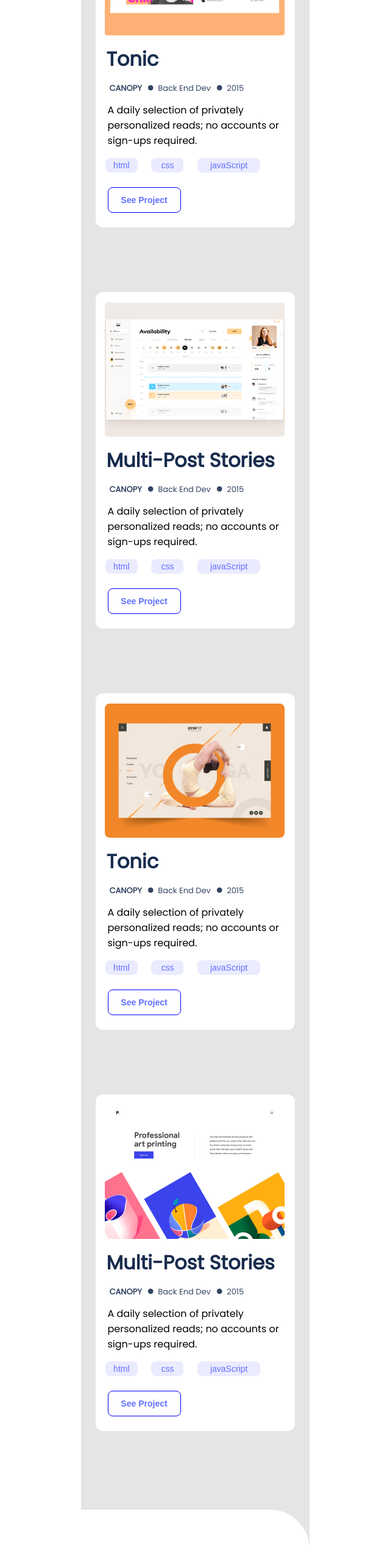
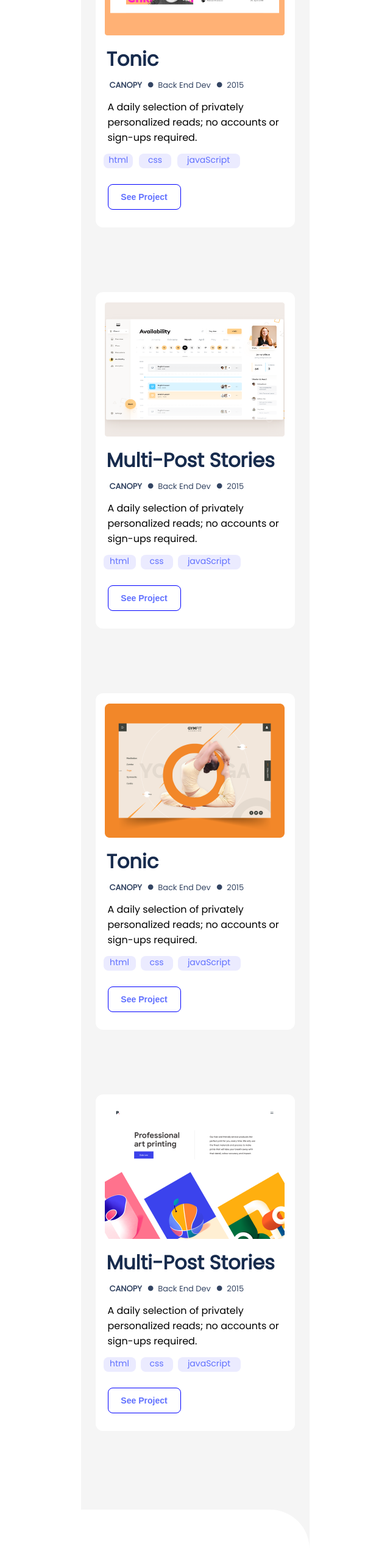
Before and after one commit to tashisrael/Personal-Portfolio, a plain HTML site: page index.html in a window 1280 px wide. Shown: the part 1044-3601 px from the top of the page at 61% size, without its empty margins (320-960 px from the left). Drawn offline with Linux system fonts and the light colour scheme.

Commit message:
review corrections

```diff
--- a/index.html
+++ b/index.html
@@ -5,7 +5,6 @@
 	<meta name="viewport" content="width=device-width, initial-scale=1">
 	<script src="https://kit.fontawesome.com/f836ddcdbf.js" crossorigin="anonymous"></script>
     <link href='https://fonts.googleapis.com/css?family=Poppins' rel='stylesheet'/>
-
 	<title>My Portifolio Page</title>
 	<link rel="stylesheet" type="text/css" href="styles.css">
 </head>
@@ -20,7 +19,6 @@
 			</nav>
 		</section>
 	</header>
-
 	<main class="main">
 		<section class="headline">
 				<div class="headline-div">
@@ -31,7 +29,6 @@
 						<p>I’m a software developer! I can help you build a product, feature or website Look through some of my work and experience! If you like what you see and have a project you need coded, don’t hestiate to contact me.</p>
 					</div>
 					<div class="thirdparagraph">
-
 						<p>LET'S CONNECT</p>
 					</div>
 
@@ -40,11 +37,10 @@
 			    	</div>
 				</div>
 		</section>
-
 		<section class="works">
 			<div class="works1">
 				<img class="snap" src="images/Snap3.png" alt="">
-			<p class="tonic">Tonic</p>
+				<h2 class="tonic">Tonic</h2>
 
 				<div class="grid-container">
 				  	<div class="grid-item1"><p>CANOPY</p></div>
@@ -54,18 +50,16 @@
 				  	<div class="grid-item5"><p>2015</p></div>
 				</div>
 				<p class="day">A daily selection of privately personalized reads; no accounts or sign-ups required.</p>
-			<div class="langs">
-				<button class="btn1" type="submit">html</button>
-				<button class="btn2" type="submit">css</button>
-				<button class="btn3" type="submit">javaScript</button>
-			</div>
+				<ul class="langs">
+					<li class="btn1">html</li>
+					<li class="btn2">css</li>
+					<li class="btn3">javaScript</li>
+				</ul>
 				<button class="btn4" type="submit">See Project</button>
 			</div>
-
 			<div class="works2">
 				<img class="snap2" src="images/Snap4.png" alt="">
-			<p class="tonic2">Multi-Post Stories</p>
-
+				<h2 class="tonic2">Multi-Post Stories</h2>
 				<div class="grid-container2">
 				  <div class="grid-item12"><p>CANOPY</p></div>
 				  <div class="grid-item22"><p>.</p></div>
@@ -74,18 +68,16 @@
 				  <div class="grid-item52"><p>2015</p></div>
 				</div>
 				<p class="day2">A daily selection of privately personalized reads; no accounts or sign-ups required.</p>
-			<div class="langs2">
-				<button class="btn12" type="submit">html</button>
-				<button class="btn22" type="submit">css</button>
-				<button class="btn32" type="submit">javaScript</button>
-			</div>
+				<ul class="langs2">
+					<li class="btn12">html</li>
+					<li class="btn22">css</li>
+					<li class="btn32">javaScript</li>
+				</ul>
 				<button class="btn42" type="submit">See Project</button>
 			</div>
-
 			<div class="works3">
 				<img class="snap3" src="images/Snapshoot3.png" alt="">
-			<p class="tonic3">Tonic</p>
-
+				<h2 class="tonic3">Tonic</h2>
 				<div class="grid-container3">
 				  <div class="grid-item13"><p>CANOPY</p></div>
 				  <div class="grid-item23"><p>.</p></div>
@@ -94,18 +86,16 @@
 				  <div class="grid-item53"><p>2015</p></div>
 				</div>
 				<p class="day3">A daily selection of privately personalized reads; no accounts or sign-ups required.</p>
-			<div class="langs3">
-				<button class="btn13" type="submit">html</button>
-				<button class="btn23" type="submit">css</button>
-				<button class="btn33" type="submit">javaScript</button>
-			</div>
+				<ul class="langs3">
+					<li class="btn13">html</li>
+					<li class="btn23">css</li>
+					<li class="btn33">javaScript</li>
+				</ul>
 				<button class="btn43" type="submit">See Project</button>
 			</div>
-
 			<div class="works4">
 				<img class="snap4" src="images/Snapshoot4.png" alt="">
-			<p class="tonic4">Multi-Post Stories</p>
-
+				<h2 class="tonic4">Multi-Post Stories</h2>
 				<div class="grid-container4">
 				  <div class="grid-item14"><p>CANOPY</p></div>
 				  <div class="grid-item24"><p>.</p></div>
@@ -114,26 +104,22 @@
 				  <div class="grid-item54"><p>2015</p></div>
 				</div>
 				<p class="day4">A daily selection of privately personalized reads; no accounts or sign-ups required.</p>
-			<div class="langs3">
-				<button class="btn14" type="submit">html</button>
-				<button class="btn24" type="submit">css</button>
-				<button class="btn34" type="submit">javaScript</button>
-			</div>
+				<ul class="langs4">
+					<li class="btn14">html</li>
+					<li class="btn24">css</li>
+					<li class="btn34">javaScript</li>
+				</ul>
 				<button class="btn44" type="submit">See Project</button>
 			</div>
-
 		</section>
-
 	<div class="div-class">
-
 		<section class="about-myself">
-
       		<div class="desk-about">
         		<h1 class="aboutmy">About <br> Myself</h1>
         		<p class="am">I’m a software developer! I can help you build a product , feature or website Look through some of my
 	          	work and experience! If you like what you see and have a project you need coded, don’t hestiate to
 	          	contact me.</p>
-        <P class="connect">LET'S CONNECT</P>
+        		<h3 class="connect">LET'S CONNECT</h3>
         		<ul class="contact-icon">
 		          <li><a href="#" class="g"><i class="fa fa-github" aria-hidden="true"></i></a></li>
 		          <li><a href="#" class="l"><i class="fa fa-linkedin" aria-hidden="true"></i></a></li>
@@ -185,8 +171,6 @@
 		    </div>
     	</section>
     </div>
-
 	</main>
-
 </body>
 </html>
--- a/styles.css
+++ b/styles.css
@@ -130,7 +130,7 @@ ul {
 
 .works {
   margin: auto;
-  background-color: #e5e5e5;
+  background-color: #f5f5f5;
   margin-top: 144px;
   display: grid;
   width: 375px;
@@ -243,7 +243,9 @@ ul {
 .langs {
   display: flex;
   justify-content: space-around;
-  margin-left: 20px;
+  margin-left: -16px;
+  margin-top: -2px;
+  margin-right: 40px;
 }
 
 .btn1 {
@@ -252,7 +254,7 @@ ul {
   border: none;
   color: #6070ff;
   height: 24px;
-  width: 53px;
+  width: 48px;
   letter-spacing: 3%;
   font-size: 14px;
   border-radius: 8px;
@@ -292,7 +294,7 @@ ul {
 }
 
 .btn4 {
-  margin-top: 24px;
+  margin-top: 10px;
   margin-left: 20px;
   background-color: white;
   border: 1px solid blue;
@@ -306,6 +308,26 @@ ul {
   text-align: center;
   text-decoration: none;
   display: inline-block;
+}
+
+.btn4:hover {
+  transform: scale(0.98);
+  box-shadow: 3px 2px 22px 1px rgba(0, 0, 0, 0.24);
+}
+
+.btn42:hover {
+  transform: scale(0.98);
+  box-shadow: 3px 2px 22px 1px rgba(0, 0, 0, 0.24);
+}
+
+.btn43:hover {
+  transform: scale(0.98);
+  box-shadow: 3px 2px 22px 1px rgba(0, 0, 0, 0.24);
+}
+
+.btn44:hover {
+  transform: scale(0.98);
+  box-shadow: 3px 2px 22px 1px rgba(0, 0, 0, 0.24);
 }
 
 .works2 {
@@ -414,7 +436,9 @@ ul {
 .langs2 {
   display: flex;
   justify-content: space-around;
-  margin-left: 20px;
+  margin-left: -16px;
+  margin-top: -2px;
+  margin-right: 40px;
 }
 
 .btn12 {
@@ -463,7 +487,7 @@ ul {
 }
 
 .btn42 {
-  margin-top: 24px;
+  margin-top: 10px;
   margin-left: 20px;
   background-color: white;
   border: 1px solid blue;
@@ -580,7 +604,9 @@ ul {
 .langs3 {
   display: flex;
   justify-content: space-around;
-  margin-left: 20px;
+  margin-left: -16px;
+  margin-top: -2px;
+  margin-right: 40px;
 }
 
 .btn13 {
@@ -629,7 +655,7 @@ ul {
 }
 
 .btn43 {
-  margin-top: 24px;
+  margin-top: 10px;
   margin-left: 20px;
   background-color: white;
   border: 1px solid blue;
@@ -752,7 +778,9 @@ ul {
 .langs4 {
   display: flex;
   justify-content: space-around;
-  margin-left: 20px;
+  margin-left: -16px;
+  margin-top: -2px;
+  margin-right: 40px;
 }
 
 .btn14 {
@@ -801,7 +829,7 @@ ul {
 }
 
 .btn44 {
-  margin-top: 24px;
+  margin-top: 10px;
   margin-left: 20px;
   background-color: white;
   border: 1px solid blue;
@@ -820,7 +848,7 @@ ul {
 .div-class {
   margin: auto;
   margin-top: -20px;
-  background-color: #e5e5e5;
+  background-color: #f5f5f5;
   display: grid;
   width: 375px;
   font-family: Poppins, Arial, Verdana, Tahoma, sans-serif;
@@ -929,6 +957,11 @@ ul {
   display: inline-block;
 }
 
+.resume:hover {
+  transform: scale(0.98);
+  box-shadow: 3px 2px 22px 1px rgba(0, 0, 0, 0.24);
+}
+
 .language {
   display: flex;
   text-align: center;
```
Lines whose indentation alone changed are shown as unchanged.
